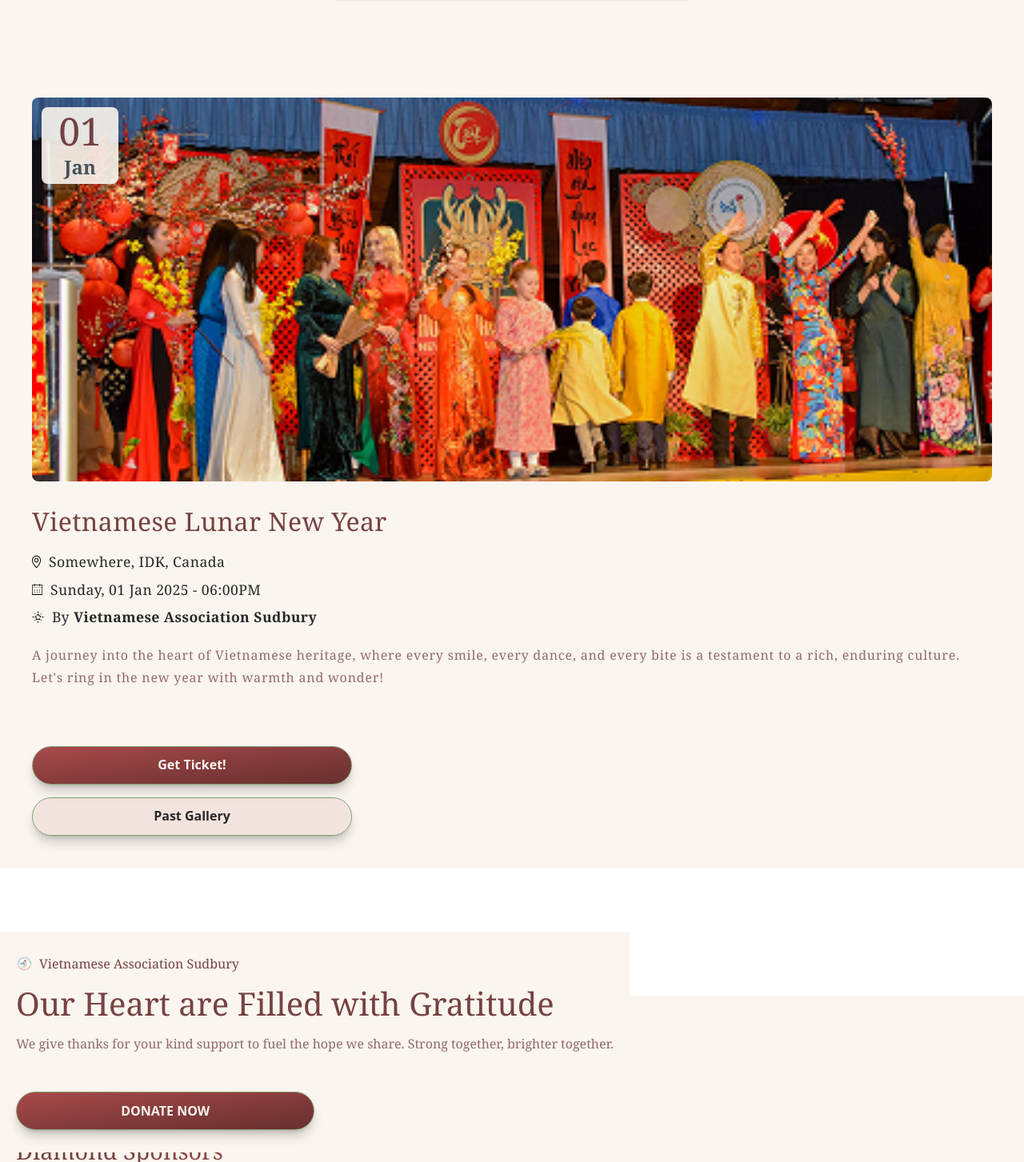
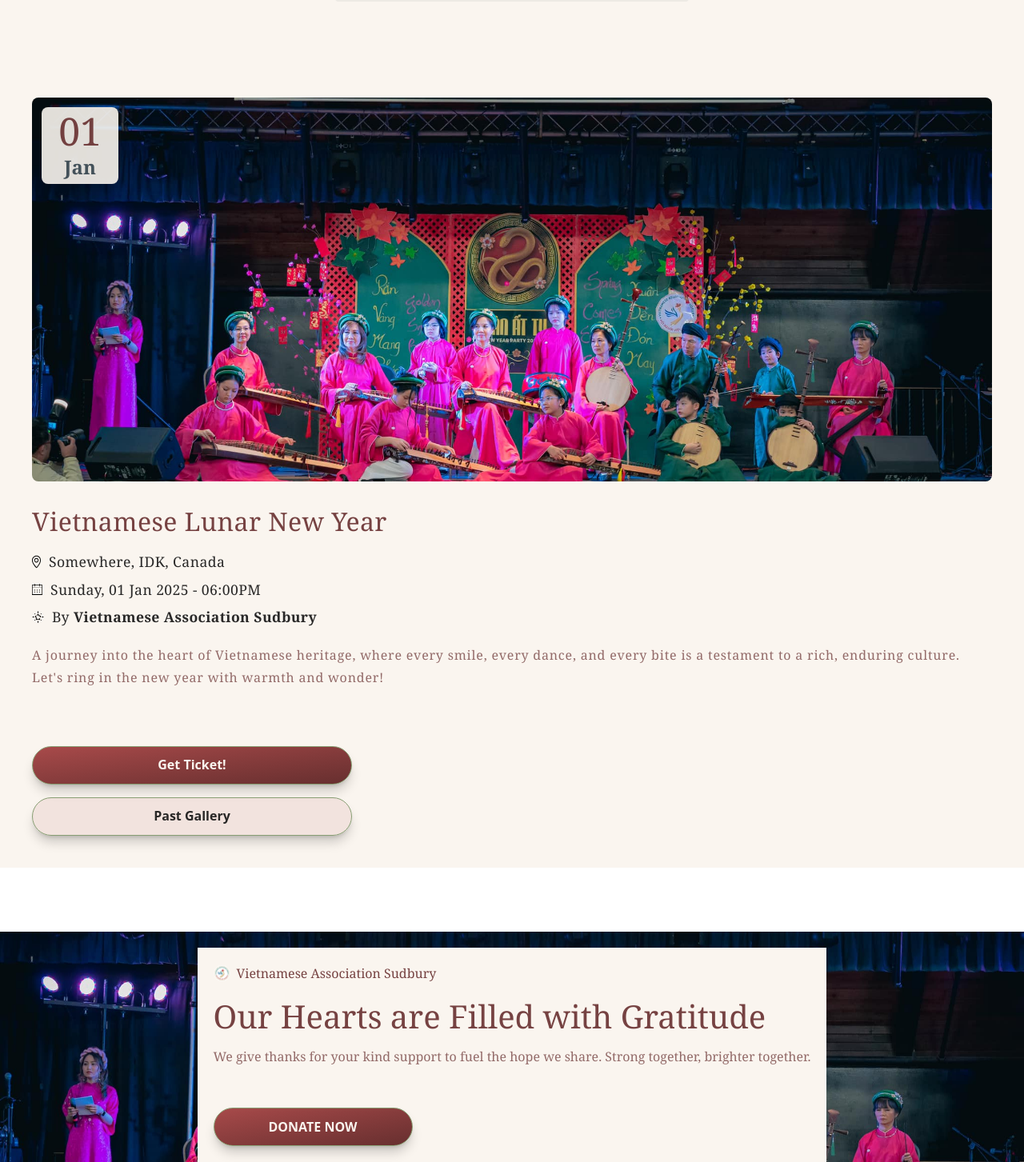
Before and after one commit to dongphusang/vas-web, a React (Vite) app: page / in a window 1280 px wide. Shown: the part 2617-4070 px from the top of the page at 80% size. Built offline with nearby package versions, Linux system fonts and the light colour scheme.

Commit message:
Page - Home
- Fixed scaling of donate section on medium and large screen

```diff
--- a/src/components/DonationCard.tsx
+++ b/src/components/DonationCard.tsx
@@ -6,8 +6,8 @@ import orgLogo from "../assets/org-logo.svg"
 
 export default function DonationCard() {
     return (
-            <div className="flex flex-col gap-y-4 p-5 border-y-8 border-y-[#672F2F]/90 bg-[#FAF5EF]
-                            md:border-y-[#FAF5EF] md:absolute md:w-2rem md:h-31rem">
+            <div className="flex flex-col justify-center items-stretch gap-y-5 p-5 border-b-5 border-b-[#672F2F]/90 bg-[#FAF5EF]
+                            md:">
                 {/* organization title */}
                 <section className="flex flex-row gap-x-2">
                     <img src={orgLogo}/>
@@ -16,13 +16,14 @@ export default function DonationCard() {
 
                 {/* title & description */}
                 <section className="flex flex-col gap-y-4">
-                    <h1 className="text-[2.5rem] text-[#672F2F]/90"> Our Heart are Filled with Gratitude </h1>
+                    <h1 className="text-[2.5rem] text-[#672F2F]/90"> Our Hearts are Filled with Gratitude </h1>
                     <p className="text-[1rem] text-[#672F2F]/70"> We give thanks for your kind support to fuel the hope we share. Strong together, brighter together. </p>
                 </section>
 
                 {/* button */}
                 <section className="mt-8">
-                    <button className="gradient-button-1 w-1/2 h-[3rem]"> DONATE NOW </button>
+                    <button className="gradient-button-1 w-1/2 h-[3rem]
+                                       md:w-1/3"> DONATE NOW </button>
                 </section>
             </div>
     );
--- a/src/pages/Home.tsx
+++ b/src/pages/Home.tsx
@@ -14,8 +14,9 @@ import "./style.css";
 import EventCard from "../components/EventCard";
 import EventCardDetails from "../components/EventCardDetails";
 import SponsorCard from "../components/SponsorCard";
-import PlaceHolder from "../assets/event-thumbnail.png";
+import PlaceHolder from "../assets/event-thumbnail.jpg";
 import DonationCard from "../components/DonationCard";
+import { useState, useEffect } from "react";
 
 export default function Home() {
     return (
@@ -100,7 +101,7 @@ export default function Home() {
                     <div className="flex flex-col gap-y-8
                                     "> {/* event picked - to be made into an event card layout */}
                         {/* thumbnail */}
-                        <section className="bg-[url(../assets/event-thumbnail.png)] bg-center bg-cover bg-no-repeat w-full h-[17rem] p-3 rounded-[0.5rem]
+                        <section className="bg-[url(../assets/event-thumbnail.jpg)] bg-center bg-cover bg-no-repeat w-full h-[17rem] p-3 rounded-[0.5rem]
                                             md:h-[30rem]">
                             <div className="flex flex-col justify-center items-center p-1 rounded-[0.5rem] bg-[#FAF5EF]/90 w-[4rem] h-[4rem]
                                             md:w-[6rem] md:h-[6rem]">
@@ -126,9 +127,10 @@ export default function Home() {
             </div>
 
             {/* Donation Section */}
-            <div className="mb-20 flex flex-row bg-[#FAF5EF] w-full">
+            <div className="flex flex-row justify-center items-center mb-20 p-5 w-full bg-[url(../assets/event-thumbnail.jpg)] bg-center bg-cover bg-no-repeat">
                 {/* donate card */}
                 <DonationCard/>
+
             </div>
 
             {/* Sponsors Section */}
```
Also changed, not shown: src/assets/event-thumbnail.jpg (added), src/assets/event-thumbnail.png (deleted).
